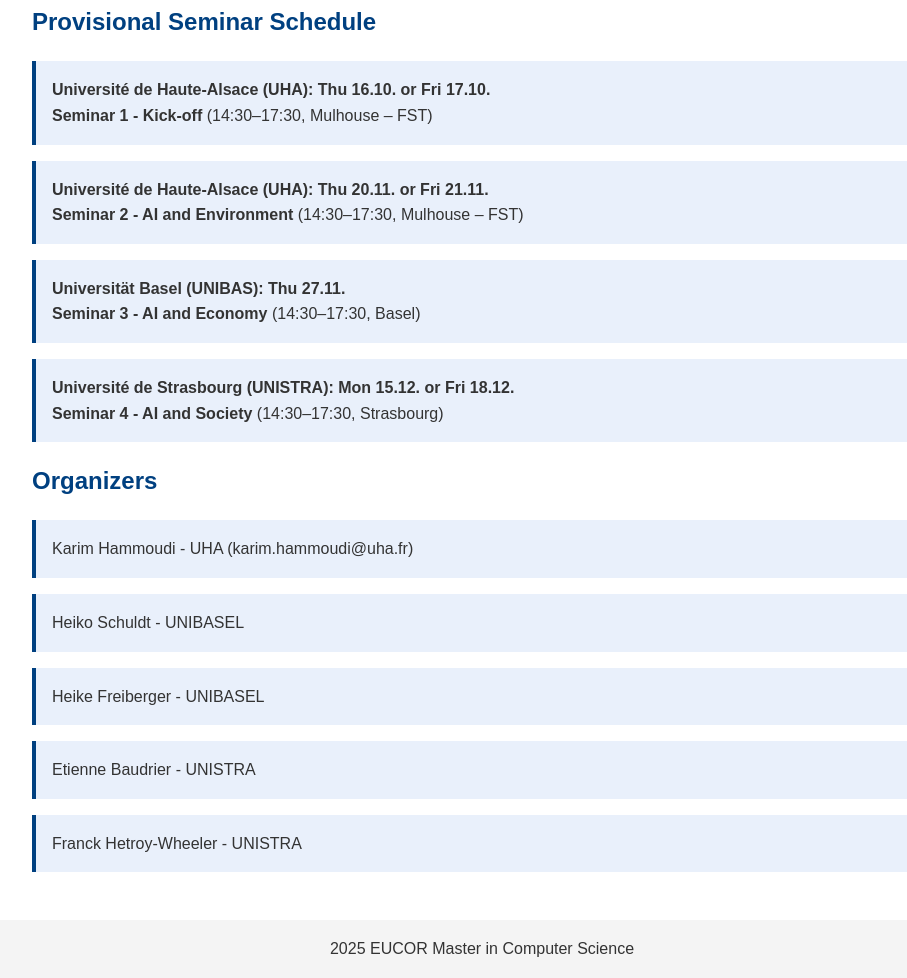
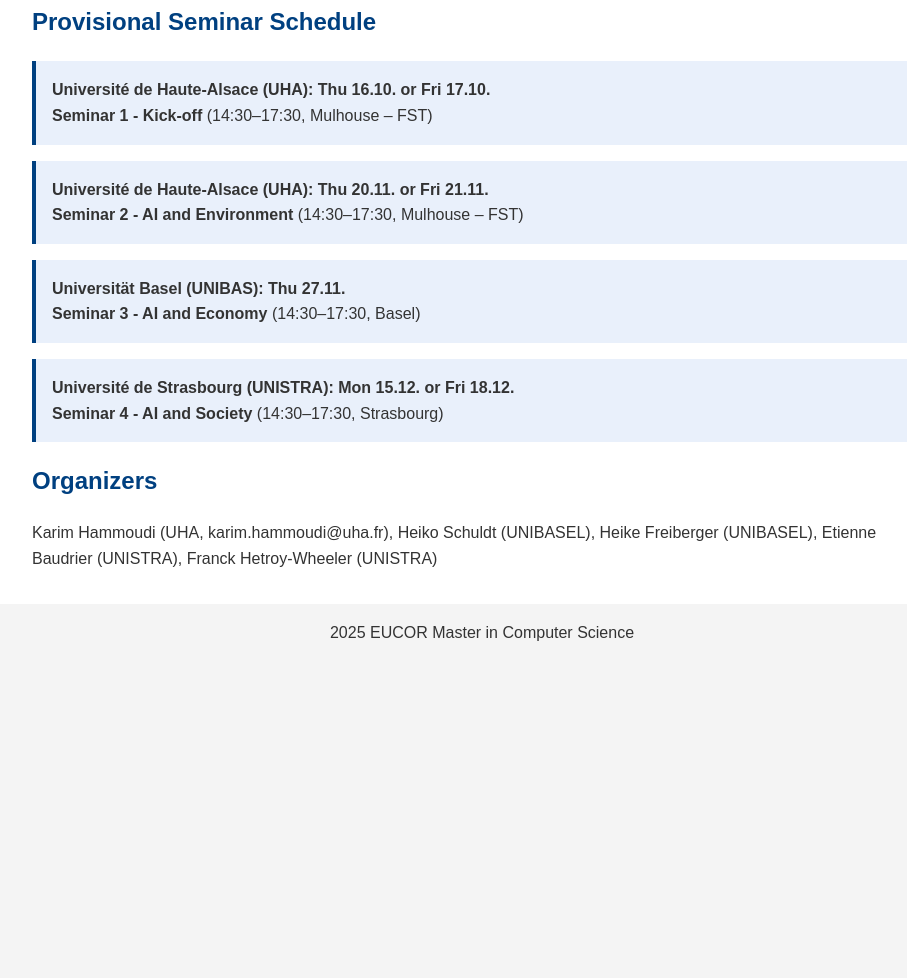
Before and after one commit to master-eucor/master-eucor.github.io, a plain HTML site: page computer-science/index.html in a window 1280 px wide. Shown: the part 337-1315 px from the top of the page, without its empty margins (158-1065 px from the left). After the commit the page ends 998 px from the top, so only its background shows below. Drawn offline with Linux system fonts and the light colour scheme.

Commit message:
Update index.html

```diff
--- a/computer-science/index.html
+++ b/computer-science/index.html
@@ -103,13 +103,8 @@
 
         <section>
             <h2>Organizers</h2>
-            <ul type=« disc »>
-                <li> Karim Hammoudi - UHA (karim.hammoudi@uha.fr)</li>
-                <li> Heiko Schuldt - UNIBASEL </li>
-                <li> Heike Freiberger - UNIBASEL </li>
-                <li> Etienne Baudrier - UNISTRA </li>
-                <li> Franck Hetroy-Wheeler - UNISTRA </li>
-            </ul>
+
+               Karim Hammoudi (UHA, karim.hammoudi@uha.fr), Heiko Schuldt (UNIBASEL), Heike Freiberger (UNIBASEL), Etienne Baudrier (UNISTRA), Franck Hetroy-Wheeler (UNISTRA)
         </section>
     </main>
 
```
